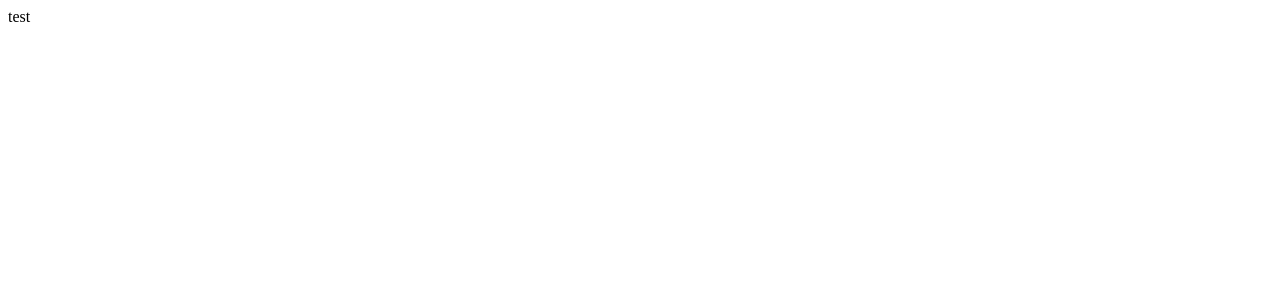
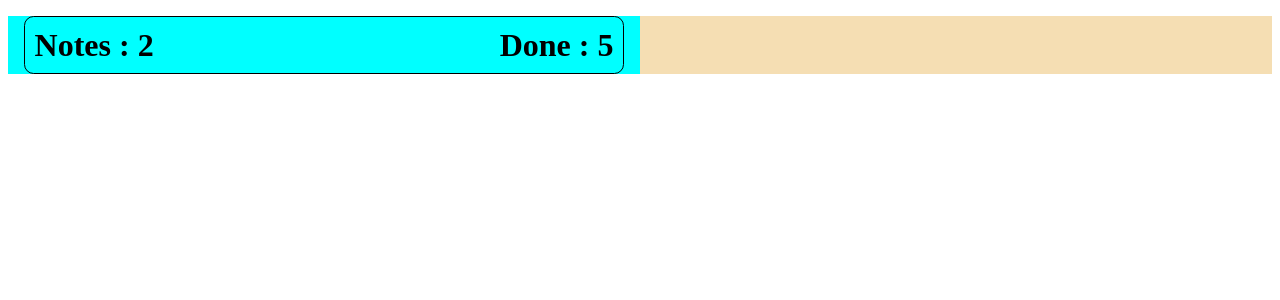
Before and after one commit to ChristelZerbib/notes-handler-angular, an Angular app: page / in a window 1280 px wide. Shown: the top 300 px of the page. Built offline with nearby package versions, Linux system fonts and the light colour scheme.

Commit message:
-- exercice 1 : afficher le nombre de notes done

```diff
--- a/src/app/app.component.css
+++ b/src/app/app.component.css
@@ -0,0 +1,3 @@
+.app {
+  background-color: wheat;
+}
--- a/src/app/app.component.html
+++ b/src/app/app.component.html
@@ -1 +1,3 @@
-<div>test</div>
+<div class="app">
+  <app-main></app-main>
+</div>
--- a/src/app/app.module.ts
+++ b/src/app/app.module.ts
@@ -3,10 +3,12 @@ import { BrowserModule } from '@angular/platform-browser';
 
 import { AppRoutingModule } from './app-routing.module';
 import { AppComponent } from './app.component';
+import { MainComponent } from './main/main.component';
 
 @NgModule({
   declarations: [
-    AppComponent
+    AppComponent,
+    MainComponent
   ],
   imports: [
     BrowserModule,
--- /dev/null
+++ b/src/app/main/main.component.css
@@ -0,0 +1,16 @@
+.main{
+  background-color: aqua;
+  width: 50%;
+}
+
+.head {
+  display: flex;
+  justify-content: space-between;
+  padding: 0.3em;
+  margin: 0.5em;
+  font-weight: bold;
+  font-size: 2em;
+  border: solid 1px;
+  border-radius: 0.3em;
+
+}
--- /dev/null
+++ b/src/app/main/main.component.html
@@ -0,0 +1,12 @@
+<div class="main">
+  <div class="head">
+    <div>
+      <label for="notes-number">Notes : </label>
+      <span id="notes-number">{{notes.length}}</span>
+    </div>
+    <div>
+      <label for="only-done-notes-number">Done : </label>
+      <span id="only-done-notes-number">5</span>
+    </div>
+  </div>
+</div>
--- /dev/null
+++ b/src/app/main/main.component.ts
@@ -0,0 +1,29 @@
+import {Component, OnInit} from '@angular/core';
+
+type Note = {
+  id: number,
+  title: string,
+  description: string,
+  done: boolean,
+  createdAt: Date
+}
+
+@Component({
+  selector: 'app-main',
+  templateUrl: './main.component.html',
+  styleUrls: ['./main.component.css']
+})
+
+export class MainComponent implements OnInit {
+  notes: Note[] = [
+    {id: 1, title: 'Cinéma', description: "Aller voir le film Jeudi...", done: false, createdAt: new Date()},
+    {id: 2, title: 'Maman', description: "Appeler maman...", done: true, createdAt: new Date()}
+  ];
+
+  constructor() {
+  }
+
+  ngOnInit(): void {
+  }
+
+}
```
